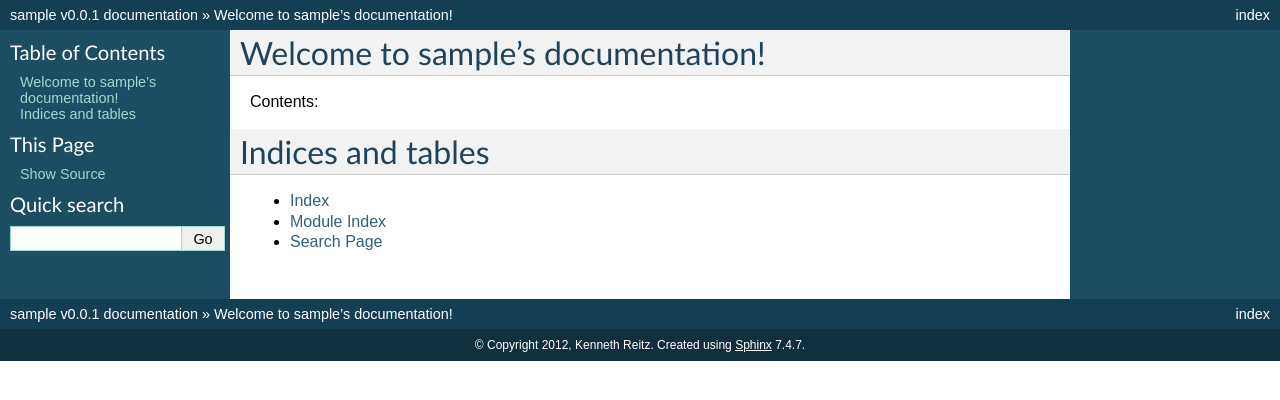
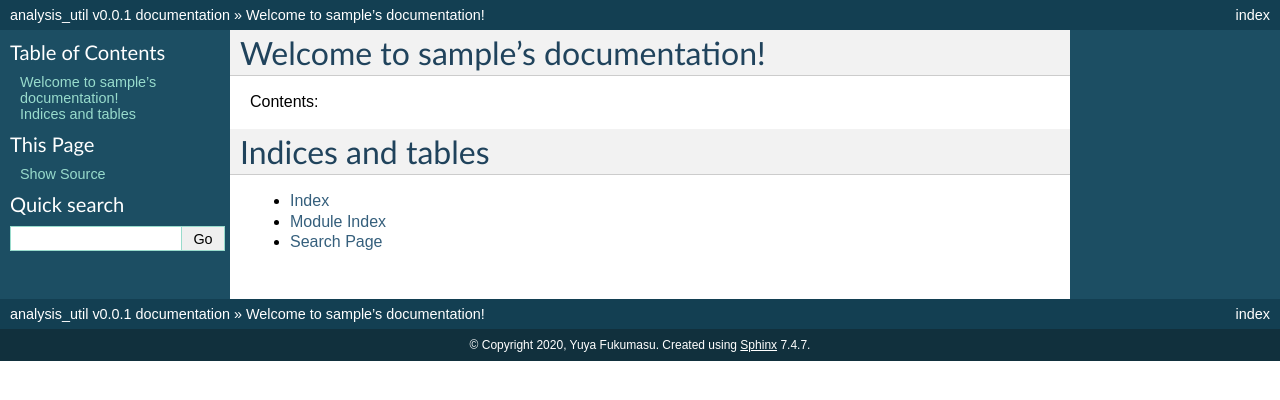
Before and after one commit to rida121/analysis_util, a Sphinx documentation site: the page built from docs/index.rst, in a window 1280 px wide. Shown: the top 400 px of the page. Built offline with Sphinx 7.4.7, drawn with Linux system fonts in a browser that asks for light colours.

Commit message:
update .gitignore & modify conf.py

```diff
--- a/docs/conf.py
+++ b/docs/conf.py
@@ -40,8 +40,8 @@ source_suffix = '.rst'
 master_doc = 'index'
 
 # General information about the project.
-project = u'sample'
-copyright = u'2012, Kenneth Reitz'
+project = u'analysis_util'
+copyright = u'2020, Yuya Fukumasu'
 
 # The version info for the project you're documenting, acts as replacement for
 # |version| and |release|, also used in various other places throughout the
@@ -184,7 +184,7 @@ latex_elements = {
 # (source start file, target name, title, author, documentclass [howto/manual]).
 latex_documents = [
   ('index', 'sample.tex', u'sample Documentation',
-   u'Kenneth Reitz', 'manual'),
+   u'Yuya Fukumasu', 'manual'),
 ]
 
 # The name of an image file (relative to this directory) to place at the top of
@@ -214,7 +214,7 @@ latex_documents = [
 # (source start file, name, description, authors, manual section).
 man_pages = [
     ('index', 'sample', u'sample Documentation',
-     [u'Kenneth Reitz'], 1)
+     [u'Yuya Fukumasu'], 1)
 ]
 
 # If true, show URL addresses after external links.
@@ -228,7 +228,7 @@ man_pages = [
 #  dir menu entry, description, category)
 texinfo_documents = [
   ('index', 'sample', u'sample Documentation',
-   u'Kenneth Reitz', 'sample', 'One line description of project.',
+   u'Yuya Fukumasu', 'sample', 'One line description of project.',
    'Miscellaneous'),
 ]
 
```
Also changed, not shown: 1 other file.
